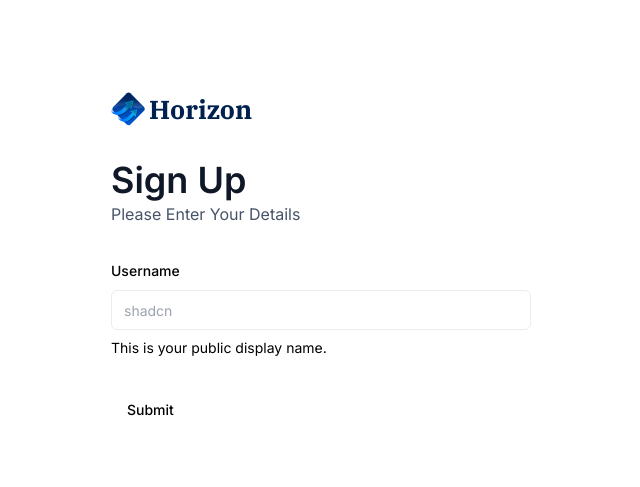
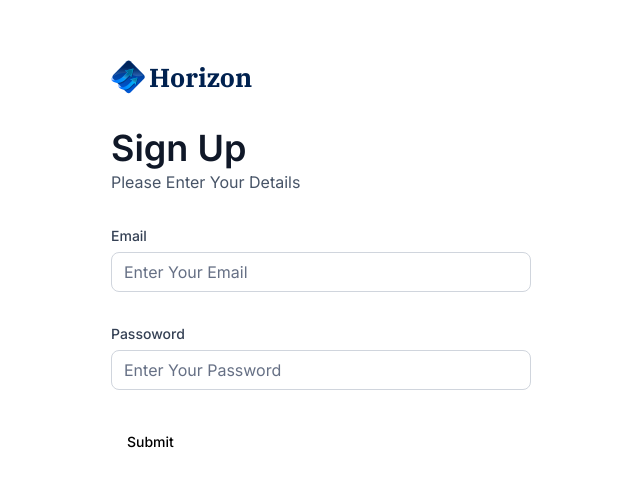
Before and after one commit to chalana1995/Banking-App-Nextjs, a Next.js app in the folder banking_app/: page /sign-up in a window 1280 px wide. Shown: the part 139-626 px from the top of the page, without its empty margins (319-959 px from the left). Built offline with nearby package versions, Linux system fonts and the light colour scheme.

Commit message:
form part 1 done

```diff
--- a/banking_app/components/AuthForm.tsx
+++ b/banking_app/components/AuthForm.tsx
@@ -18,26 +18,23 @@
   FormMessage,
 } from "@/components/ui/form";
 import { Input } from "@/components/ui/input";
-
-const formSchema = z.object({
-  username: z.string().min(2, {
-    message: "Username must be at least 2 characters.",
-  }),
-});
+import CustomInput from "./CustomInput";
+import { authFormSchema } from "@/lib/utils";
 
 const AuthForm = ({ type }: { type: string }) => {
   const [user, setuser] = useState(null);
 
   // 1. Define your form.
-  const form = useForm<z.infer<typeof formSchema>>({
-    resolver: zodResolver(formSchema),
+  const form = useForm<z.infer<typeof authFormSchema>>({
+    resolver: zodResolver(authFormSchema),
     defaultValues: {
-      username: "",
+      email: "",
+      password: "",
     },
   });
 
   // 2. Define a submit handler.
-  function onSubmit(values: z.infer<typeof formSchema>) {
+  function onSubmit(values: z.infer<typeof authFormSchema>) {
     // Do something with the form values.
     // ✅ This will be type-safe and validated.
     console.log(values);
@@ -75,22 +72,20 @@
         <>
           <Form {...form}>
             <form onSubmit={form.handleSubmit(onSubmit)} className="space-y-8">
-              <FormField
+              <CustomInput
                 control={form.control}
-                name="username"
-                render={({ field }) => (
-                  <FormItem>
-                    <FormLabel>Username</FormLabel>
-                    <FormControl>
-                      <Input placeholder="shadcn" {...field} />
-                    </FormControl>
-                    <FormDescription>
-                      This is your public display name.
-                    </FormDescription>
-                    <FormMessage />
-                  </FormItem>
-                )}
+                name="email"
+                label="Email"
+                placeholder="Enter Your Email"
               />
+
+              <CustomInput
+                control={form.control}
+                name="password"
+                label="Passoword"
+                placeholder="Enter Your Password"
+              />
+
               <Button type="submit">Submit</Button>
             </form>
           </Form>
--- /dev/null
+++ b/banking_app/components/CustomInput.tsx
@@ -0,0 +1,50 @@
+import React from 'react'
+import {
+  FormControl,
+  FormDescription,
+  FormField,
+  FormItem,
+  FormLabel,
+  FormMessage,
+} from "@/components/ui/form";
+import { Input } from "@/components/ui/input";
+import {Control, FieldPath} from 'react-hook-form';
+import { z } from 'zod';
+import { authFormSchema } from '@/lib/utils';
+
+interface CustomInput {
+  control: Control<z.infer<typeof authFormSchema>>;
+  name: FieldPath<z.infer<typeof authFormSchema>>;
+  label: string;
+  placeholder: string;
+}
+
+
+const CustomInput = ({ control, name, label, placeholder }: CustomInput) => {
+  return (
+    <>
+      <FormField
+        control={control}
+        name={name}
+        render={({ field }) => (
+          <div className="form-item">
+            <FormLabel className="form-label  ">{label}</FormLabel>
+            <div className="flex w-full flex-col">
+              <FormControl>
+                <Input
+                  placeholder={placeholder}
+                  className="input-class"
+                  type={name === 'password' ? 'password' : 'text'}
+                  {...field}
+                />
+              </FormControl>
+              <FormMessage className="form-message mt-2" />
+            </div>
+          </div>
+        )}
+      />
+    </>
+  );
+};
+
+export default CustomInput
--- a/banking_app/lib/utils.ts
+++ b/banking_app/lib/utils.ts
@@ -2,6 +2,7 @@
 import { type ClassValue, clsx } from "clsx";
 import qs from "query-string";
 import { twMerge } from "tailwind-merge";
+import { z } from "zod";
 
 export function cn(...inputs: ClassValue[]) {
   return twMerge(clsx(inputs));
@@ -193,3 +194,8 @@
 
   return date > twoDaysAgo ? "Processing" : "Success";
 };
+
+export const authFormSchema = z.object({
+  email: z.string().email(),
+  password: z.string().min(8),
+});
```
